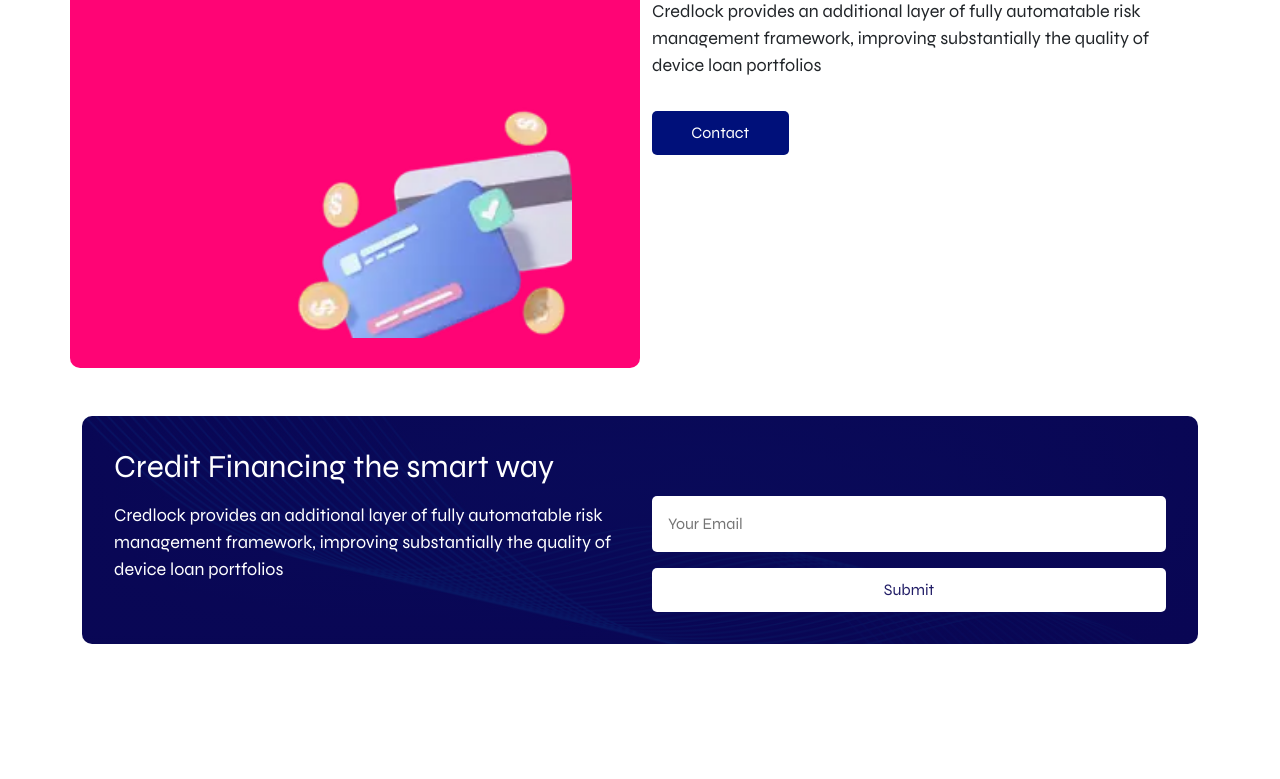
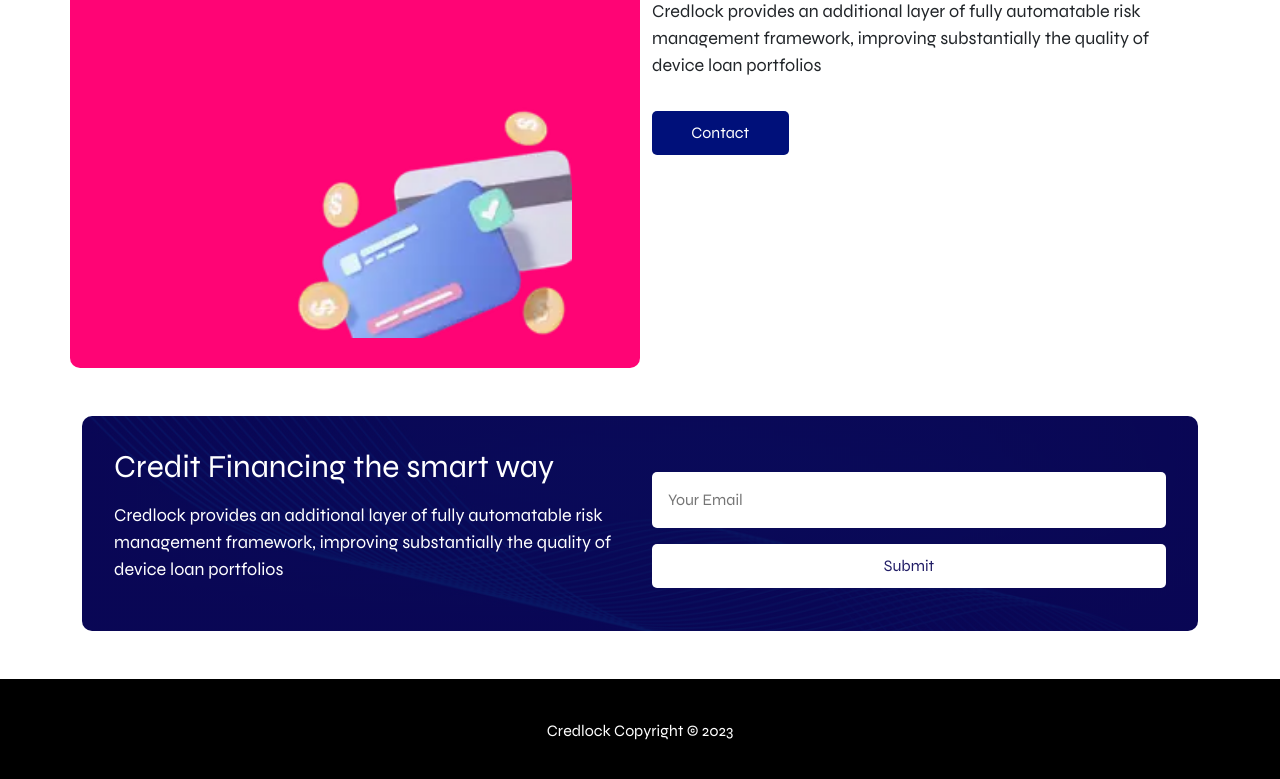
Before and after one commit to tech03-maker/credlock, a React (Vite) app: page / in a window 1280 px wide. Shown: the part 2700-3479 px from the top of the page. Before the commit the page ends 3344 px from the top, so only its background shows below. Built offline with nearby package versions, Linux system fonts and the light colour scheme.

Commit message:
added the footer

```diff
--- a/src/components/Explore/Explore.css
+++ b/src/components/Explore/Explore.css
@@ -63,6 +63,10 @@
   color: white;
 }
 
+footer {
+  background-color: #000000;
+}
+
 /* Responsive styles */
 @media (max-width: 768px) {
   .explore-h3 {
--- a/src/components/Explore/Explore.tsx
+++ b/src/components/Explore/Explore.tsx
@@ -64,7 +64,7 @@
                 device loan portfolios
               </p>
             </div>
-            <form className="explore-form col-12 col-sm-12 col-md-6 col-lg-6 mt-5">
+            <form className="explore-form col-12 col-sm-12 col-md-6 col-lg-6 mt-4">
               <input
                 className="w-100 input p-3"
                 type="email"
@@ -78,6 +78,9 @@
           </div>
         </div>
       </div>
+      <footer className="text-center fs-6 text-white fw-light p-4 mt-5">
+        <p className="mt-3">Credlock Copyright © 2023</p>
+      </footer>
     </div>
   );
 };
```
